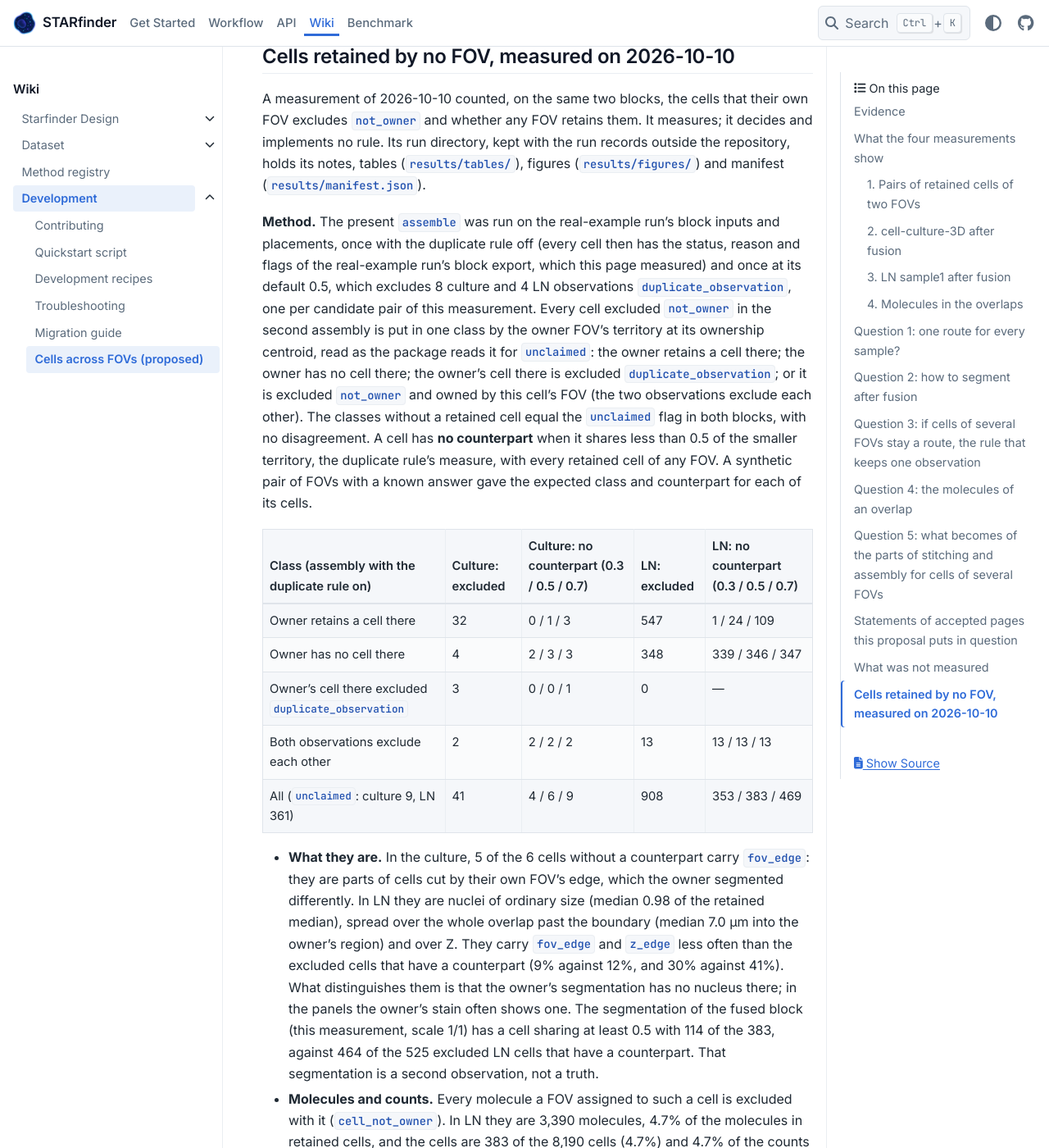
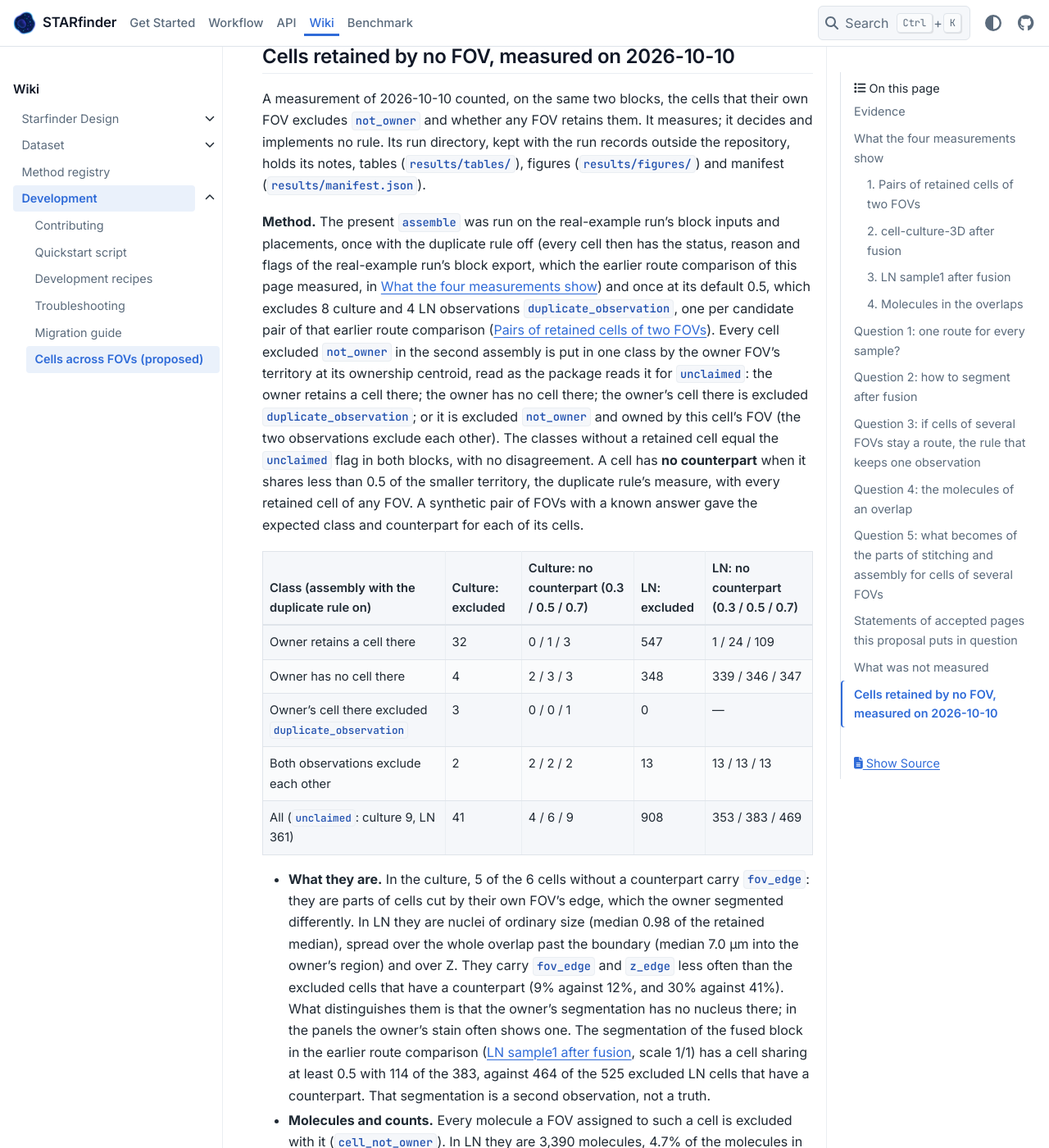
Before and after one commit to wanglab-broad/starfinder, a Sphinx documentation site: the page built from docs/cells-across-fovs-proposal.md, in a window 1280 px wide and 1400 px high, scrolled down 17414 px. Shown: the whole window at 82% size. Built offline with Sphinx 7.4.7 and the PyData theme 0.15.4, drawn with Linux system fonts in a browser that asks for light colours.

Commit message:
fix(w-609): address review findings (remove development references…)
The reviewer's finding is fixed. In
`docs/cells-across-fovs-proposal.md`, the section on the later
measurement of 2026-10-10 (W-434) cited the page's own earlier route
comparison (W-399) as "this measurement" twice and as "this page" once.
All three now say "the earlier route comparison" and link to its
measurement sections. The comment lines that keep the identifiers stay,
and now say which comparison each one is. I searched the restated text
of all seven pages for the same kind of ambiguity. I found one more
case: in `docs/sample-output-baseline.md`, "that specification" came
after a table …

Linear-Issue: W-609

```diff
--- a/docs/cells-across-fovs-proposal.md
+++ b/docs/cells-across-fovs-proposal.md
@@ -605,8 +605,10 @@ holds its notes, tables (`results/tables/`), figures (`results/figures/`) and ma
 
 **Method.** The present `assemble` was run on the real-example run's block inputs and placements, once
 with the duplicate rule off (every cell then has the status, reason and flags of the real-example run's
-block export, which this page measured) and once at its default 0.5, which excludes 8 culture
-and 4 LN observations `duplicate_observation`, one per candidate pair of this measurement. Every cell
+block export, which the earlier route comparison of this page measured, in
+[What the four measurements show](#what-the-four-measurements-show)) and once at its default 0.5, which excludes 8 culture
+and 4 LN observations `duplicate_observation`, one per candidate pair of that earlier route comparison
+([Pairs of retained cells of two FOVs](#1-pairs-of-retained-cells-of-two-fovs)). Every cell
 excluded `not_owner` in the second assembly is put in one class by the owner FOV's
 territory at its ownership centroid, read as the package reads it for `unclaimed`: the
 owner retains a cell there; the owner has no cell there; the owner's cell there is
@@ -617,7 +619,7 @@ when it shares less than 0.5 of the smaller territory, the duplicate rule's meas
 every retained cell of any FOV. A synthetic pair of FOVs with a known answer gave the
 expected class and counterpart for each of its cells.
 
-% W-376; W-399
+% W-376; the earlier route comparison: W-399
 
 | Class (assembly with the duplicate rule on) | Culture: excluded | Culture: no counterpart (0.3 / 0.5 / 0.7) | LN: excluded | LN: no counterpart (0.3 / 0.5 / 0.7) |
 | --- | --- | --- | --- | --- |
@@ -635,7 +637,8 @@ expected class and counterpart for each of its cells.
   excluded cells that have a counterpart (9% against 12%, and 30% against 41%). What
   distinguishes them is that the owner's segmentation has no
   nucleus there; in the panels the owner's stain often shows one. The segmentation of
-  the fused block (this measurement, scale 1/1) has a cell sharing at least 0.5 with 114 of the 383,
+  the fused block in the earlier route comparison ([LN sample1 after fusion](#3-ln-sample1-after-fusion),
+  scale 1/1) has a cell sharing at least 0.5 with 114 of the 383,
   against 464 of the 525 excluded LN cells that have a counterpart. That segmentation is
   a second observation, not a truth.
 * **Molecules and counts.** Every molecule a FOV assigned to such a cell is excluded with
@@ -657,7 +660,7 @@ expected class and counterpart for each of its cells.
   Of the 383 LN cells without a counterpart, 27 are one of two excluded observations of
   the same place, and 356 were seen by one FOV only. In the culture the figures are 2 and 4.
 
-% W-399
+% the earlier route comparison: W-399
 
 **Limits of these numbers.**
 
```
Also changed, not shown: docs/sample-output-baseline.md (+1 -1 lines).
